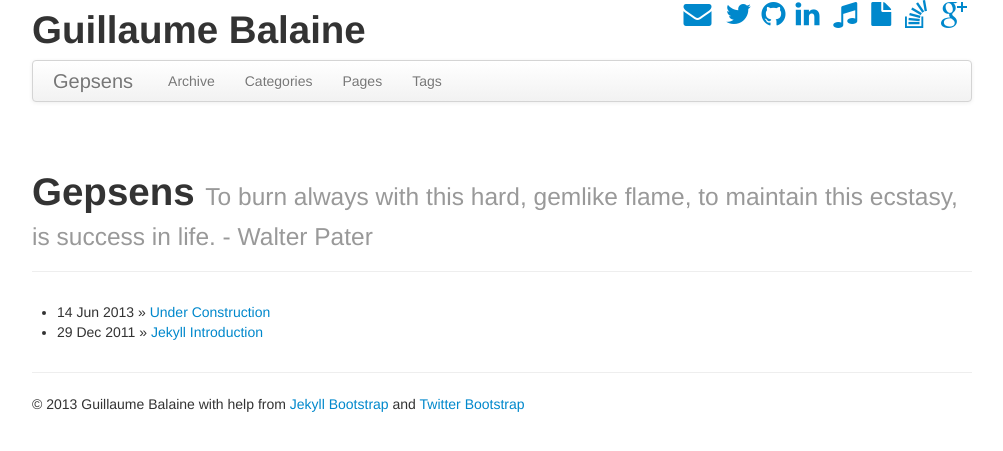
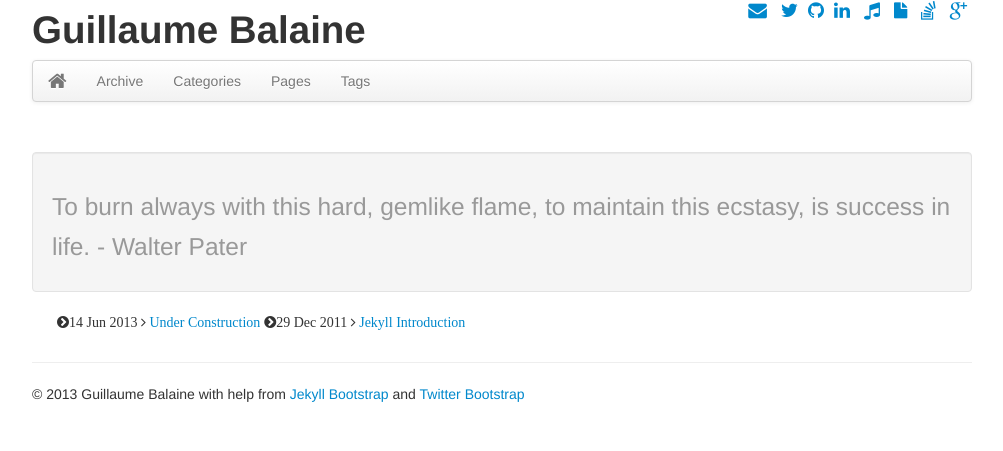
Before and after one commit to Igosuki/igosuki.github.io, a Jekyll site: the page built from index.md, in a window 1280 px wide. Shown: the top 451 px of the page, without its empty margins (138-1141 px from the left). Built offline with Jekyll 4.4.1, drawn with Linux system fonts in a browser that asks for light colours.

Commit message:
Cleaned up some css to harmonize

```diff
--- a/_includes/themes/igosuki/default.html
+++ b/_includes/themes/igosuki/default.html
@@ -19,7 +19,7 @@
 	<link href="{{ BASE_PATH }}{{ site.JB.atom_path }}" type="application/atom+xml" rel="alternate" title="Sitewide ATOM Feed">
 	<link href="{{ BASE_PATH }}{{ site.JB.rss_path }}" type="application/rss+xml" rel="alternate" title="Sitewide RSS Feed"></head>
 <body>
-	<div class="container">
+	<div class="container main-container">
 		<div class="row-fluid name-header">
 			<div class="span5">
 				<h1>{{site.author.name}}</h1>
@@ -28,13 +28,15 @@
 		</div>
 		<div class="row-fluid">
 			<div class="navbar">
-				<div class="navbar-inner">
+				<div class="navbar-inner main-nav">
 					<div class="container-narrow">
-						<a class="brand" href="{{ HOME_PATH }}">{{ site.title }}</a>
 						<ul class="nav">
+							<li>
+								<a class="brand" href="{{ HOME_PATH }}"><i class="icon-home"></i></a>
+							</li>
 							{% assign pages_list = site.pages %}
-			            {% assign group = 'navigation' %}
-			            {% include JB/pages_list %}
+				            {% assign group = 'navigation' %}
+				            {% include JB/pages_list %}
 						</ul>
 					</div>
 				</div>
--- a/_includes/themes/igosuki/page.html
+++ b/_includes/themes/igosuki/page.html
@@ -1,6 +1,8 @@
+{% if page.title %}
 <div class="page-header">
   <h1>{{ page.title }} {% if page.tagline %} <small>{{ page.tagline }}</small>{% endif %}</h1>
 </div>
+{% endif %}
 
 <div class="row-fluid">
   <div class="span12">
--- a/_includes/themes/igosuki/socialbar.html
+++ b/_includes/themes/igosuki/socialbar.html
@@ -1,14 +1,14 @@
 {% if site.JB.sharing.provider == "custom" %}
 <div class="text-right pull-right">
 	<ul class="unstyled inline socialbar">
-		<li><a  href="mailto:{{site.author.email}}"><i class="icon-2x icon-envelope"></i></a></li>
-		<li><a target="_newtab" href="https://www.twitter.com/{{site.author.twitter}}"><i class="icon-2x icon-twitter"></i></a>
-		<li><a target="_newtab" href="https://www.github.com/{{site.author.github}}"><i class="icon-2x icon-github"></i></a>
-		<li><a target="_newtab" href="http://www.linkedin.com/profile/view?id={{site.JB.sharing.linkedin}}"><i class="icon-2x icon-linkedin"></i></a></li>
-		<li><a target="_newtab" href="https://soundcloud.com/{{site.JB.sharing.soundcloud}}"><i class="icon-2x icon-music"></i></a></li>
-		<li><a target="_newtab" href="https://speakerdeck.com/{{site.JB.sharing.speakerdeck}}"><i class="icon-2x icon-file"></i></a></li>
-		<li><a target="_newtab" href="http://careers.stackoverflow.com/users/info/{{site.JB.sharing.stackexchange}}"><i class="icon-2x icon-stackexchange"></i></a></li>
-		<li><a target="_newtab" href="http://plus.google.com/{{site.JB.sharing.googleplus}}"><i class="icon-2x icon-google-plus"></i></a></li>
+		<li><a  href="mailto:{{site.author.email}}"><i class="icon-large icon-envelope"></i></a></li>
+		<li><a target="_newtab" href="https://www.twitter.com/{{site.author.twitter}}"><i class="icon-large icon-twitter"></i></a>
+		<li><a target="_newtab" href="https://www.github.com/{{site.author.github}}"><i class="icon-large icon-github"></i></a>
+		<li><a target="_newtab" href="http://www.linkedin.com/profile/view?id={{site.JB.sharing.linkedin}}"><i class="icon-large icon-linkedin"></i></a></li>
+		<li><a target="_newtab" href="https://soundcloud.com/{{site.JB.sharing.soundcloud}}"><i class="icon-large icon-music"></i></a></li>
+		<li><a target="_newtab" href="https://speakerdeck.com/{{site.JB.sharing.speakerdeck}}"><i class="icon-large icon-file"></i></a></li>
+		<li><a target="_newtab" href="http://careers.stackoverflow.com/users/info/{{site.JB.sharing.stackexchange}}"><i class="icon-large icon-stackexchange"></i></a></li>
+		<li><a target="_newtab" href="http://plus.google.com/{{site.JB.sharing.googleplus}}"><i class="icon-large icon-google-plus"></i></a></li>
 	</ul>
 </div>
 {% endif %}
--- a/assets/css/cv.scss
+++ b/assets/css/cv.scss
@@ -1,33 +1,2 @@
 ---
 ---
-
-div.name-header {
-	border-bottom: 2px solid #e67e22;
-	padding: 20px 0 0;
-}
-
-ul.socialbar {
-	li {
-		display: inline-block;
-		border-radius: 50px;
-		width: 50px;
-		height: 50px;
-		background-color: #e74c3c;
-		line-height: 50px;
-		transition-duration: .7s;
-		text-align: center;
-		&:hover {
-			background-color: #f39c12;
-			a {
-				color: #9b59b6;
-			}
-		}
-	}
-	a {
-		position: relative;
-		color: #2c3e50;
-		i {
-			vertical-align: middle;
-		}
-	}
-}
--- a/assets/css/main.scss
+++ b/assets/css/main.scss
@@ -2,17 +2,120 @@
 ---
 
 $grainedMonochrome:	"../img/100-90-5-monochrome.png" !default;
+$mainBgColor: #fff !default;
+$borderColor:	#e67e22 !default;
+$btnBgColor:	#e74c3c !default;
+$altBtnBgColor:	#f39c12 !default;
+$altTextColor: 	#9b59b6 !default;
+$socialBtnRadius:	40px !default;
+$inactiveLinkColor: #2c3e50 !default;
 
+//Top display stuff
 body {
 	background: url("#{$grainedMonochrome}");
 	background-repeat: repeat;
 	background-position: 0 0;
 	background-color: #eee;
 	.container {
-		background: #fff;
+		background: $mainBgColor;
 	}
+}
+
+a {
+	color: $inactiveLinkColor;
 }
 
 .main-container {
 	height: 100%;
 }
+
+div.name-header {
+	border-bottom: 2px solid $borderColor;
+	padding: 20px 0 0;
+	h1 {
+		line-height: 20px;
+	}
+}
+
+@mixin text-transform {
+	&:hover {
+		> a {
+			color: $altTextColor;
+		}
+		background-color: $altBtnBgColor;
+	}
+}
+
+@mixin zone-inset {
+	&:hover {
+		transition-duration: .5s;
+		-webkit-box-shadow: rgba(255, 255, 255, 0.1) 0 1px 0, $btnBgColor 0 1px 7px 0 inset;
+		box-shadow: rgba(255, 255, 255, 0.1) 0 1px 0, $btnBgColor 0 1px 7px 0 inset;
+	}
+}
+
+//Social bar and buttons
+ul.socialbar {
+	margin-bottom: 0px;
+	li {
+		display: inline-block;
+		border-radius: $socialBtnRadius $socialBtnRadius 0 0;
+		margin: 0px 2px 0px 2px;
+		width: $socialBtnRadius;
+		height: $socialBtnRadius;
+		background-color: $btnBgColor;
+		line-height: $socialBtnRadius;
+		transition-duration: .7s;
+		text-align: center;
+		@include text-transform;
+	}
+	a {
+		position: relative;
+		color: $inactiveLinkColor;
+		i {
+			vertical-align: middle;
+		}
+	}
+}
+
+//Navbar
+.navbar-inner {
+	padding-left: 0px;
+	border-bottom: 2px solid $borderColor;
+	border-top: 0;
+	border-right: 0;
+	border-left: 0;
+	background: $mainBgColor;
+	.nav {
+		li:first-child {
+			padding-left: 20px;
+		}
+		> li {
+			@include text-transform;
+		}
+		li {
+			a {
+				color: $inactiveLinkColor;
+			}
+			@include zone-inset;
+		}
+	}
+}
+
+.well {
+
+}
+
+small.highlight {
+	color: $borderColor;
+}
+
+.posts {
+	list-style: none;
+	li {
+		display: block;
+		span {
+			margin-left: 5px;
+		}
+	}
+}
--- a/index.md
+++ b/index.md
@@ -1,12 +1,20 @@
 ---
 layout: page
-title: Gepsens
-tagline: To burn always with this hard, gemlike flame, to maintain this ecstasy, is success in life. - Walter Pater
+title:
+tagline:
 ---
 {% include JB/setup %}
 
+<div class="well">
+	<h1><small>
+	To burn always with this hard, gemlike flame, to maintain this ecstasy, is success in life.
+	</small>
+	<small class="highlight">- Walter Pater</small>
+	</h1>
+</div>
+
 <ul class="posts">
   {% for post in site.posts %}
-    <li><span>{{ post.date | date_to_string }}</span> &raquo; <a href="{{ BASE_PATH }}{{ post.url }}">{{ post.title }}</a></li>
+    <li class="icon-chevron-sign-right"><span>{{ post.date | date_to_string }}</span> <span class="icon-angle-right"></span> <a href="{{ BASE_PATH }}{{ post.url }}">{{ post.title }}</a></li>
   {% endfor %}
 </ul>
```
Also changed, not shown: 13 other files.
